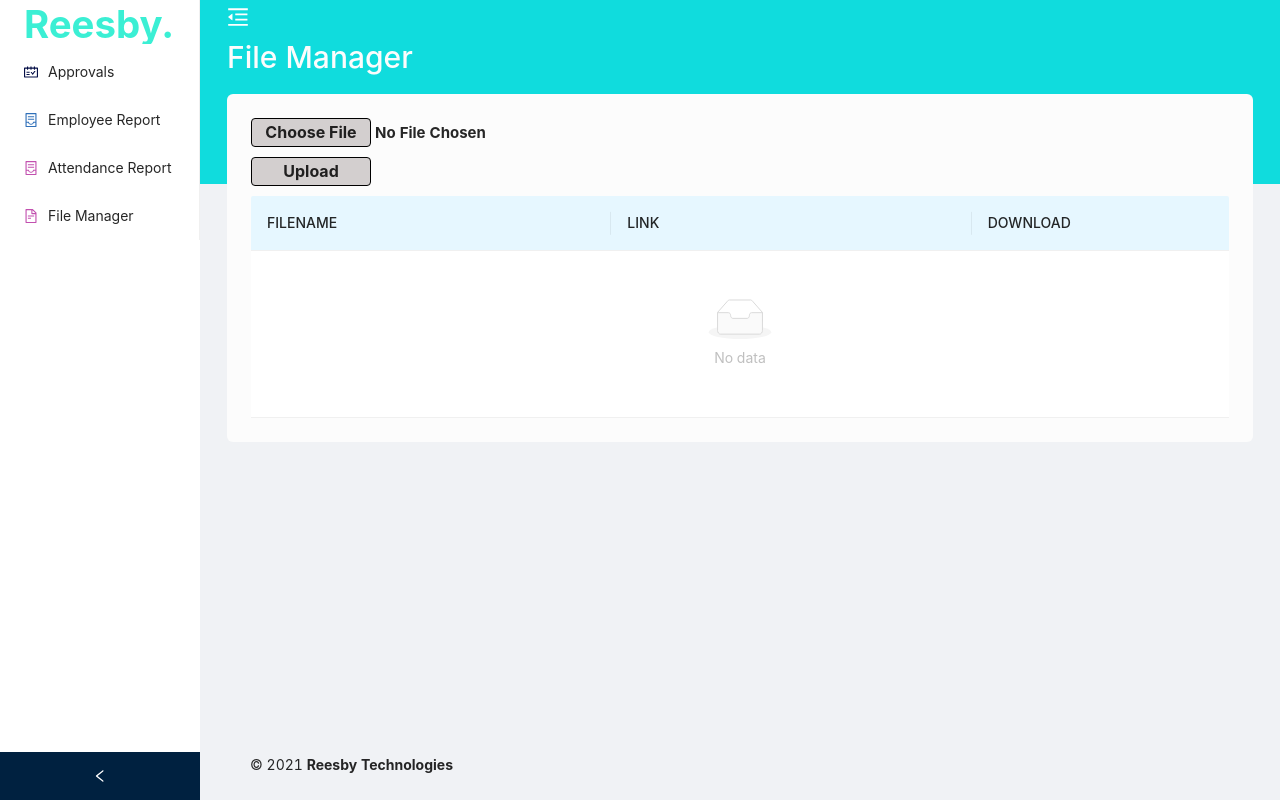
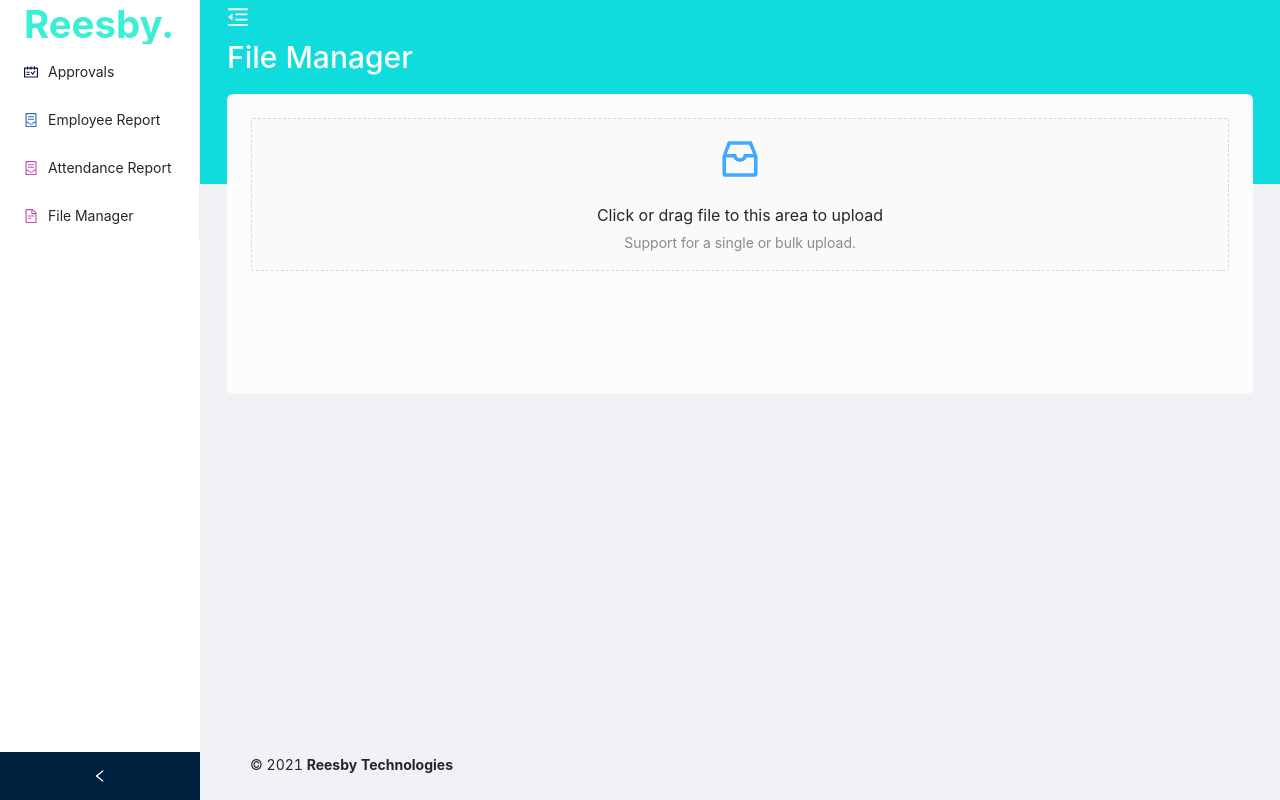
Before and after one commit to fsalviati/Dashboard-Layout---React-Ant-Framework, a React (Create React App) app: page /file-manager in a window 1280 px wide. Built offline with nearby package versions, Linux system fonts and the light colour scheme.

Commit message:
Add files via upload

```diff
--- a/src/components/FileManager.js
+++ b/src/components/FileManager.js
@@ -1,7 +1,35 @@
 import React from 'react';
 import { Table } from 'antd';
+import { Upload, message } from 'antd';
+import { InboxOutlined } from '@ant-design/icons';
+
+const { Dragger } = Upload;
 
 const FileManager = () => {
+    const props = {
+        name: 'file',
+        multiple: true,
+        action: 'https://www.mocky.io/v2/5cc8019d300000980a055e76',
+        onChange(info) {
+            console.log('Info = ', info)
+            const { status } = info.file;
+            if (status !== 'uploading') {
+                console.log(info.file, info.fileList);
+            }
+            if (status === 'done') {
+                message.success(`${info.file.name} file uploaded successfully.`);
+            } else if (status === 'error') {
+                message.error(`${info.file.name} file upload failed.`);
+            }
+        },
+        onDrop(e) {
+            console.log('Dropped files', e.dataTransfer.files);
+
+        },
+
+    };
+
+
     const columns = [
         {
             title: 'FILENAME',
@@ -23,11 +51,22 @@
 
     return (
         <div>
-            <div className='buttons-container-file-manager'>
-                <label style={{ fontSize: 15, fontWeight: 'bold' }}><button className='button-file-manager-component'>Choose File</button> No File Chosen</label>
-                <button className='button-file-manager-component'>Upload</button>
+
+            <div className='ant-drag-drop-container'>
+                <Dragger {...props}
+                >
+                    <div className='drag-drop'>
+                        <p className="ant-upload-drag-icon">
+                            <InboxOutlined />
+                        </p>
+                        <p className="ant-upload-text">Click or drag file to this area to upload</p>
+                        <p className="ant-upload-hint">
+                            Support for a single or bulk upload.
+                        </p>
+                    </div>
+                </Dragger>
             </div>
-            <Table columns={columns} dataSource={data} pagination={{ pageSize: 20 }} scroll={{ x: 700, y: 250 }} />
+            {/* <Table columns={columns} dataSource={data} pagination={{ pageSize: 20 }} scroll={{ x: 700, y: 250 }} /> */}
         </div>
     )
 }
```
